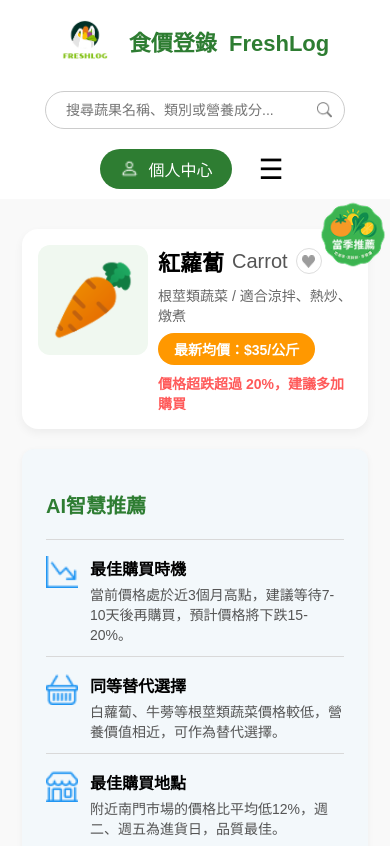
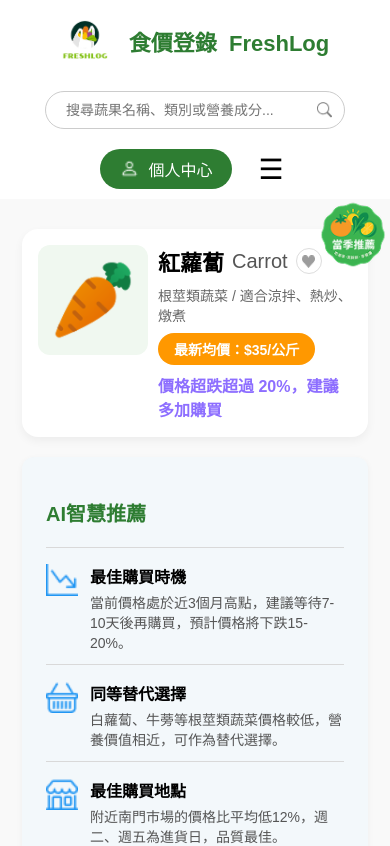
Before and after one commit to SHEN000/FreshLog, a Vue app: page /veggie/001 in a window 390 px wide. Shown: the top 846 px of the page. Built offline with nearby package versions, Linux system fonts and the light colour scheme; sample sign-in values are in the browser's storage.

Commit message:
# 補上手機版提示文字顏色判斷

```diff
--- a/src/components/Veggie/VeggieMainInfoCard.vue
+++ b/src/components/Veggie/VeggieMainInfoCard.vue
@@ -333,10 +333,20 @@ const adviceText = computed(() => {
   }
 
 
+  /* 警示文字 */
   .warning-text {
+    font-weight: bold;
+    font-size: 16px;
+  }
+
+  /* 新增：超跌 20% 時的文字顏色 */
+  .warning-fall {
+    color: #8d6eff;
+  }
+
+  /* 新增：超漲 20% 時的文字顏色 */
+  .warning-rise {
     color: #ff5a5a;
-    font-weight: bold;
-    font-size: 14px;
   }
 
   .veggie-image {
```
